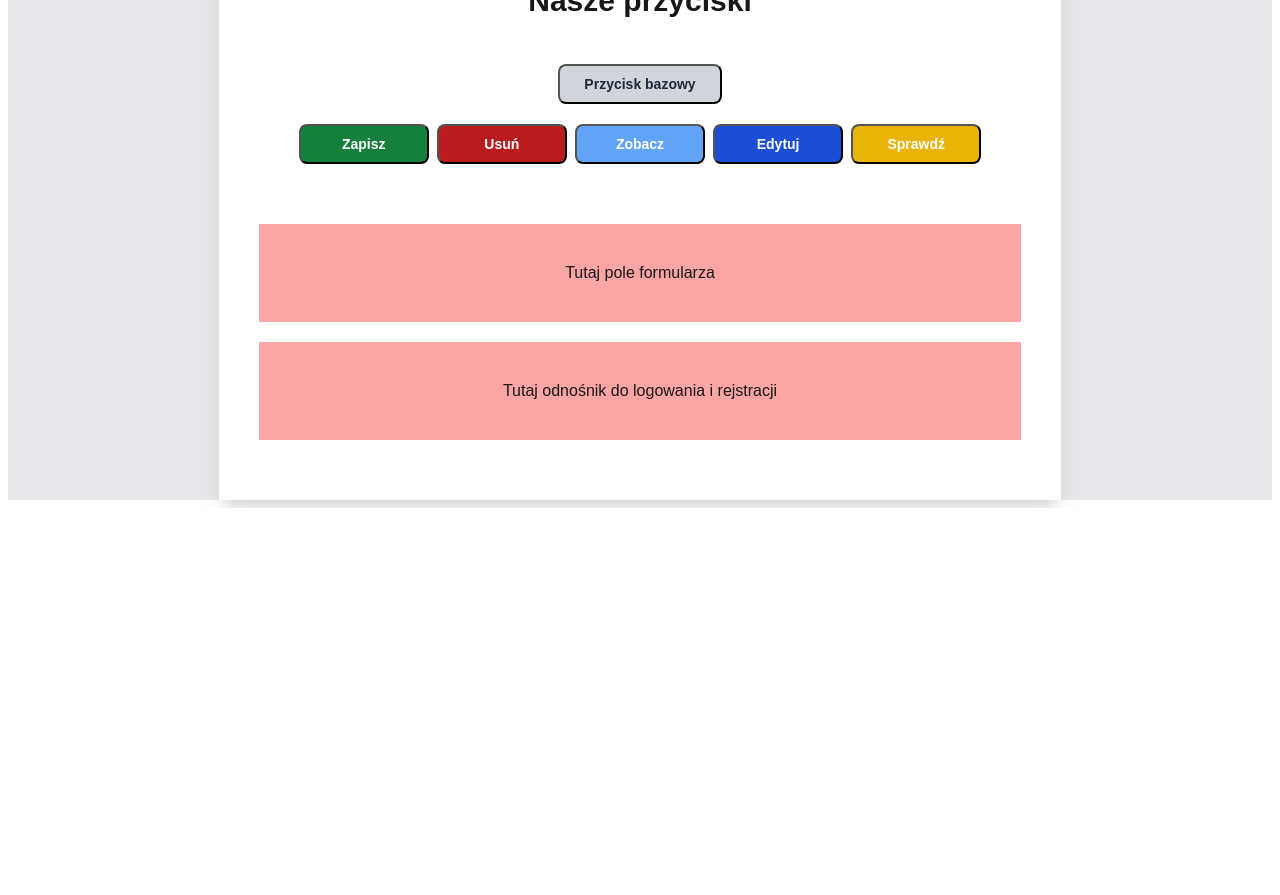
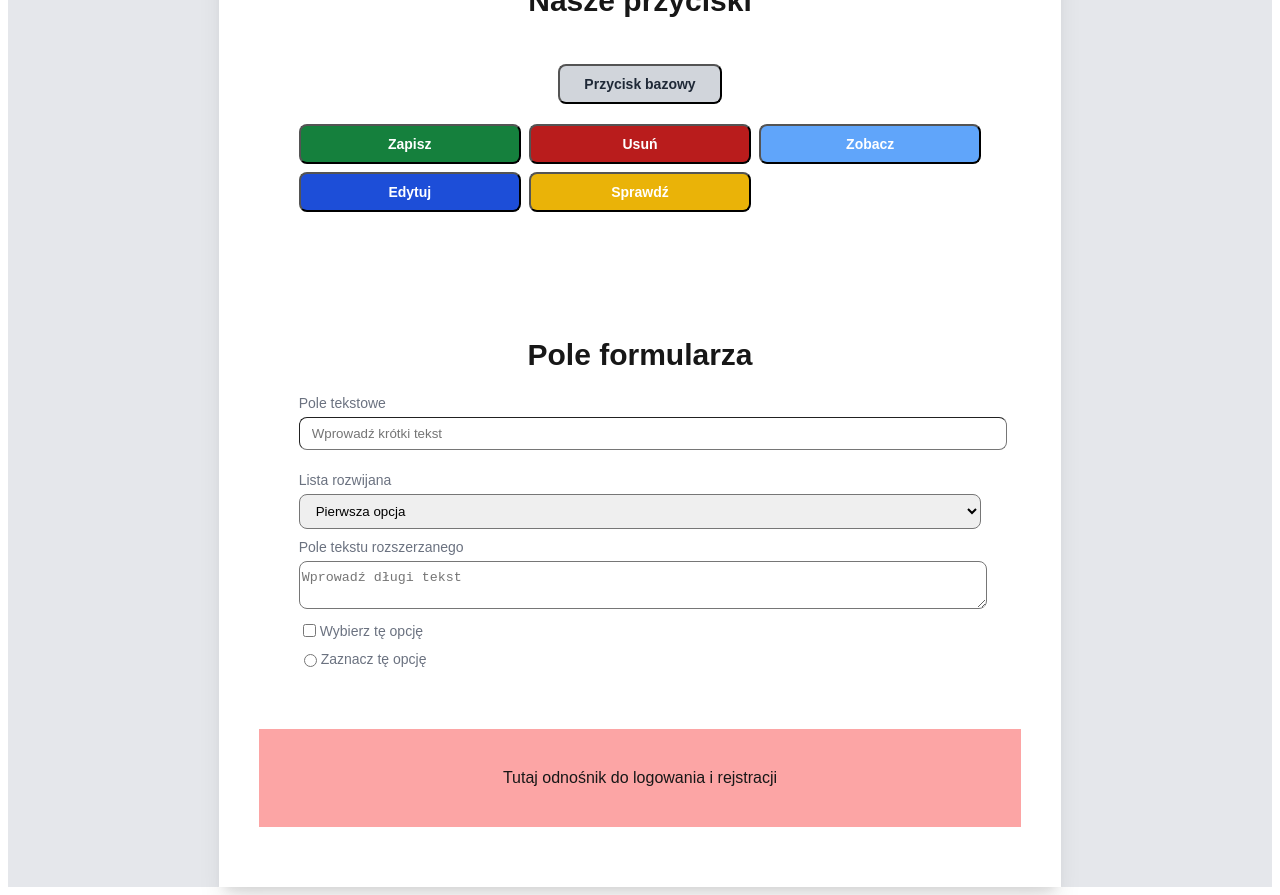
Before and after one commit to MarcinJar/admin-pamel, a Next.js app: page / in a window 1280 px wide. Shown: the part 340-1235 px from the top of the page. Before the commit the page ends 848 px from the top, so only its background shows below. Built offline with nearby package versions, Linux system fonts and the light colour scheme.

Commit message:
Add form components

```diff
--- /dev/null
+++ b/components/form/Checkbox.js
@@ -0,0 +1,10 @@
+export default function Checkbox({label = '', ...props}) {
+  return (
+    <label className="flex justify-start items-center">
+      <input type="checkbox" className="mr-1" {...props}/>
+      <span className="text-gray-500 text-sm">
+        {label}
+      </span>
+    </label>
+  )
+}
--- /dev/null
+++ b/components/form/Input.js
@@ -0,0 +1,10 @@
+export default function Input({label = '', type = 'text', ...props}) {
+  return (
+    <label>
+      <span className={`text-gray-500 text-sm mb-1 block ` + (label === '' && 'hiden')} >
+        {label || props.placeholder || ''}
+      </span>
+      <input type={type} className="border px-3 py-2 w-full rounded-lg" {...props} />
+    </label>
+  )
+}
--- /dev/null
+++ b/components/form/Radio.js
@@ -0,0 +1,10 @@
+export default function Radio({label = '', ...props}) {
+  return (
+    <label className="flex justify-start items-center">
+      <input type="radio" className="mr-1" {...props} />
+      <span className="text-gray-500 text-sm">
+        {label}
+      </span>
+    </label>
+  )
+}
--- /dev/null
+++ b/components/form/Select.js
@@ -0,0 +1,16 @@
+export default function Select({label = '', options = [], className = '', ...props}) {
+  return (
+    <label className={className}>
+      <span className="text-gray-500 text-sm block mb-1">
+        {label}
+      </span>
+      <select {...props} className="border px-3 py-2 rounded-lg w-full">
+        {options.map((option, index) => (
+          <option key={`${option.value}-${index}`} value={option.value}>
+            {option.text}
+          </option>
+        ))}
+      </select>
+    </label>
+  )
+}
--- /dev/null
+++ b/components/form/Textarea.js
@@ -0,0 +1,10 @@
+export default function Textarea({label = '', type = 'text', ...props}){
+  return (
+    <label>
+      <span className={`text-gray-500 text-sm mb-1 block ` + (label === '' && `hidden`)}>
+        {label || props.placeholder || ''}
+      </span>
+      <textarea className="border-px-3 py-2 w-full rounded-lg" {...props} />
+    </label>
+  )
+}
--- a/pages/index.js
+++ b/pages/index.js
@@ -4,6 +4,11 @@ import ButtonInfo from "@/components/button/ButtonInfo";
 import ButtonPrimary from "@/components/button/ButtonPrimary";
 import ButtonSuccess from "@/components/button/ButtonSuccess";
 import ButtonWarning from "@/components/button/ButtonWarning";
+import Checkbox from "@/components/form/Checkbox";
+import Input from "@/components/form/Input";
+import Radio from "@/components/form/Radio";
+import Select from "@/components/form/Select";
+import Textarea from "@/components/form/Textarea";
 
 export default function Home() {
   return (
@@ -31,7 +36,7 @@ export default function Home() {
                 <div className="text-center my-5">
                   <Button>Przycisk bazowy</Button>
                 </div>
-                <div className="grid grid-cols-5 gap-2">
+                <div className="grid grid-cols-3 gap-2">
                   <ButtonSuccess>Zapisz</ButtonSuccess>
                   <ButtonDanger>Usuń</ButtonDanger>
                   <ButtonInfo>Zobacz</ButtonInfo>
@@ -40,8 +45,17 @@ export default function Home() {
                 </div>
               </div>
             </div>
-            <div className="p-10 my-5 bg-red-300">
-              Tutaj pole formularza
+            <div className="p-10 my-5">
+              <div className="flex flex-col">
+                <h2 className="text-3xl mb-5">Pole formularza</h2>
+                <div className="grid grid-cols-1 ld:grid-cols-3 fap-4 lg:gap-2 text-left">
+                  <Input label="Pole tekstowe" placeholder="Wprowadź krótki tekst" name="input"/>
+                  <Select className="mt-3" label="Lista rozwijana" name="select" options={[{'value': 1, 'text': 'Pierwsza opcja'}, {'value': 2, 'text': 'Druga opcja'}]}/>
+                  <Textarea label="Pole tekstu rozszerzanego" placeholder="Wprowadź długi tekst" name="textarea" />
+                  <Checkbox label="Wybierz tę opcję" name="checkbox" />
+                  <Radio label="Zaznacz tę opcję" name="radio" />
+                </div>
+              </div>
             </div>
             <div className="p-10 my-5 bg-red-300">
               Tutaj odnośnik do logowania i rejstracji
```
